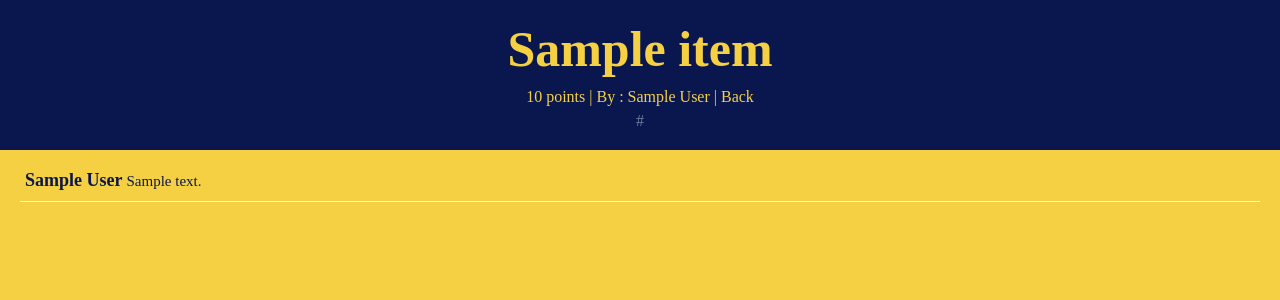
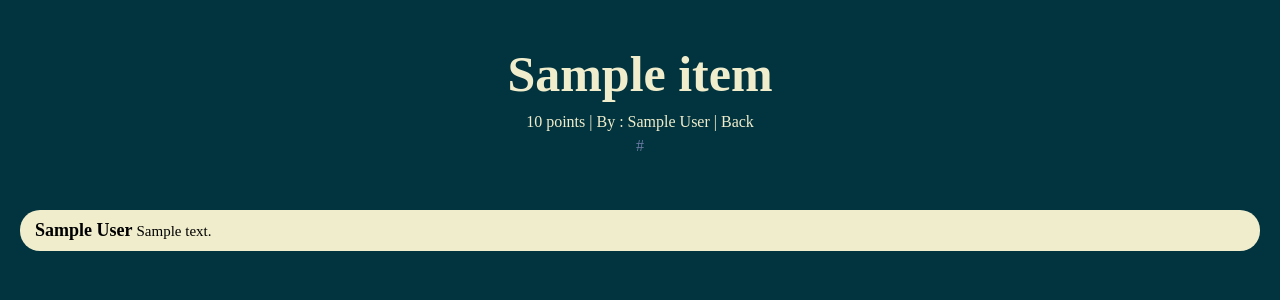
Before and after one commit to RominaSCH/python_challenge, a Flask app: page /1 in a window 1280 px wide. Shown: the top 300 px of the page. Run offline with Flask 2, Linux system fonts and the light colour scheme; a database or web service that is not in the repository returns one stand-in record (values such as "Sample title"); data that the repository does not hold is empty.

Commit message:
day 9 color-change and detail comment modify

```diff
--- a/day_nine/templates/detail.html
+++ b/day_nine/templates/detail.html
@@ -5,8 +5,8 @@
   <!-- <link href="https://andybrewer.github.io/mvp/mvp.css" rel="stylesheet"></link> -->
   <style>
     :root{
-      --basic-color:#0A174E;
-      --couple-color: #F5D042;
+      --basic-color:#02343F;
+      --couple-color: #F0EDCC;
     }
     *{
       padding:0;
@@ -15,7 +15,7 @@
       font-family: Segoe 'Segoe UI', Tahoma, Geneva, Verdana, sans-serif;
     }
     body{
-      background:var(--couple-color);
+      background:var(--basic-color);
     }
     a,
     a:visited{
@@ -26,13 +26,15 @@
       background: var(--basic-color);
       color: var(--couple-color);
       width: 100%;
-      height:150px;
+      height:200px;
       display:flex;
       justify-content: center;
       align-items: center;
       flex-direction:column;
     }
     .header-title{
+      display:flex;
+      justify-content: center;
       font-size:50px;
       font-weight:600;
     }
@@ -44,15 +46,15 @@
       color:var(--couple-color);
     }
     main{
-      background:var(--couple-color);
-      color:var(--basic-color);
       padding: 10px 20px;
       width:100%;
       align-items: center;
     }
     .each-wrapper {
-			padding: 10px 5px;
-			border-bottom: 1px solid #fff;
+			padding: 10px 15px;
+			border-radius: 20px;
+      background:var(--couple-color);
+      margin-bottom:13px;
 		}
     .comment-author{
       font-size: 18px;
```
